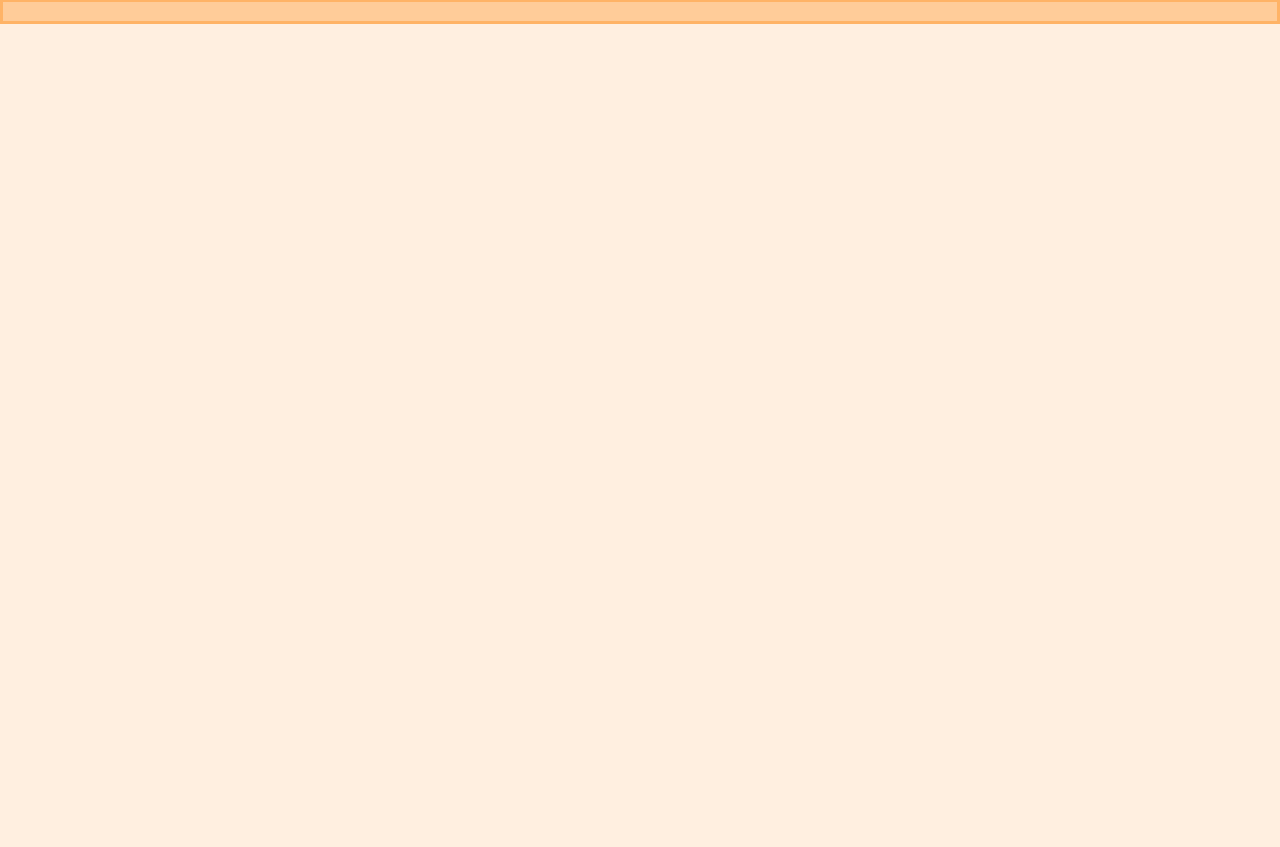
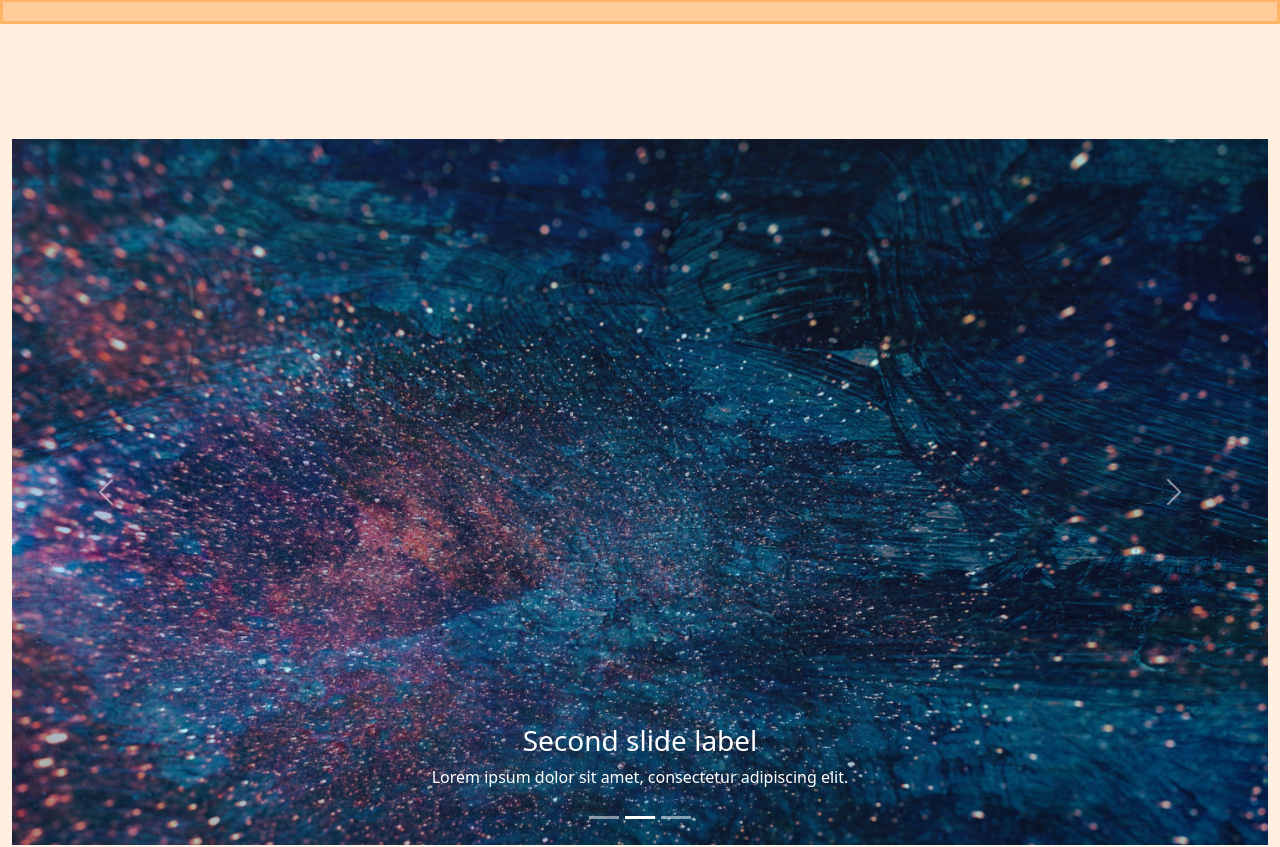
Before and after one commit to Gooberin95/tutor, a React (Create React App) app: page / in a window 1280 px wide. Shown: the part 2074-2921 px from the top of the page. Built offline with nearby package versions, Linux system fonts and the light colour scheme.

Commit message:
adding gallery

```diff
--- a/src/Home.js
+++ b/src/Home.js
@@ -60,12 +60,8 @@ const Home = () => {
 			   <h1 style={{textDecoration: 'underline', paddingLeft: "1300px",marginTop:"75px",fontFamily: "Lucidia Handwriting"}}>About</h1>
 	<Container fluid id="section1" style={{marginTop: "95px", marginBottom: "75px"}}>
 			  		  	<Row>
-
-			  		  		<Col style={{height: "500px"}} className="d-flex justify-content-evenly align-items-center">
-			  		  </Col>
-
-
 			                 	<Col style={{height:"500px"}} className="d-flex justify-content-evenly align-items-center">
+			  <Orange/>
 
 			  		  	</Col>
 
@@ -79,7 +75,6 @@ const Home = () => {
 			  <Row>
 
 			  <Col style={{paddingLeft: "250px",paddingRight: "250px", marginTop: "250px", marginBottom: "250px"}}>
-			  <Orange/>
 			  </Col>
 			  </Row>
 			  </Container>
```
